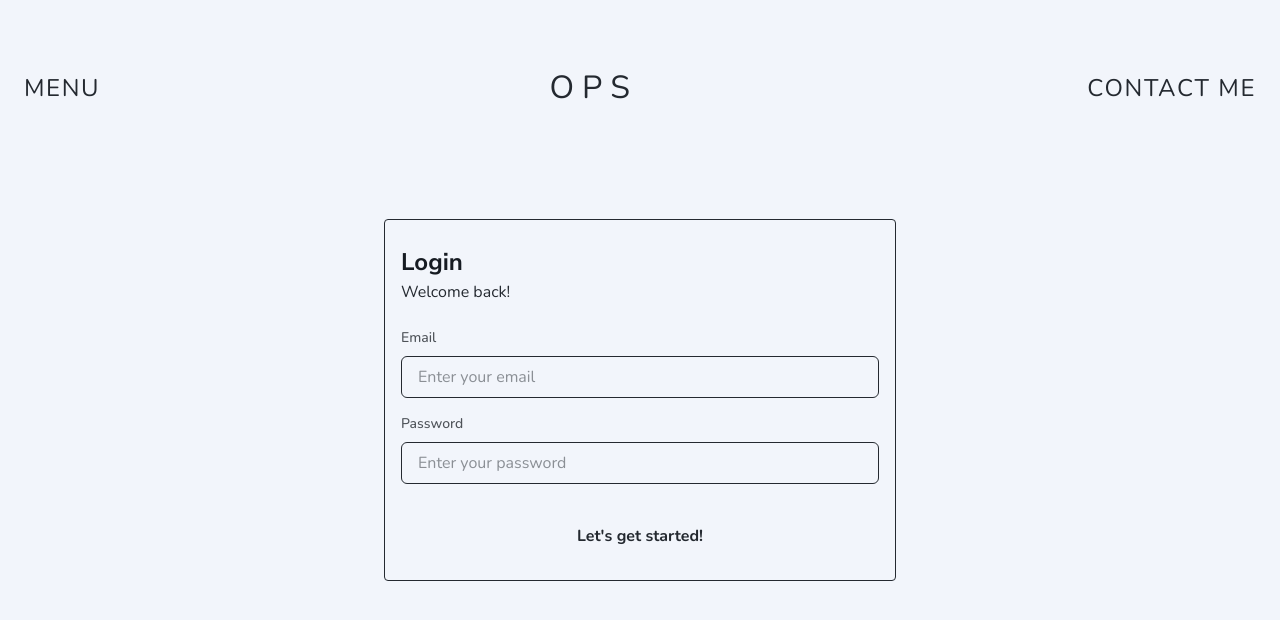
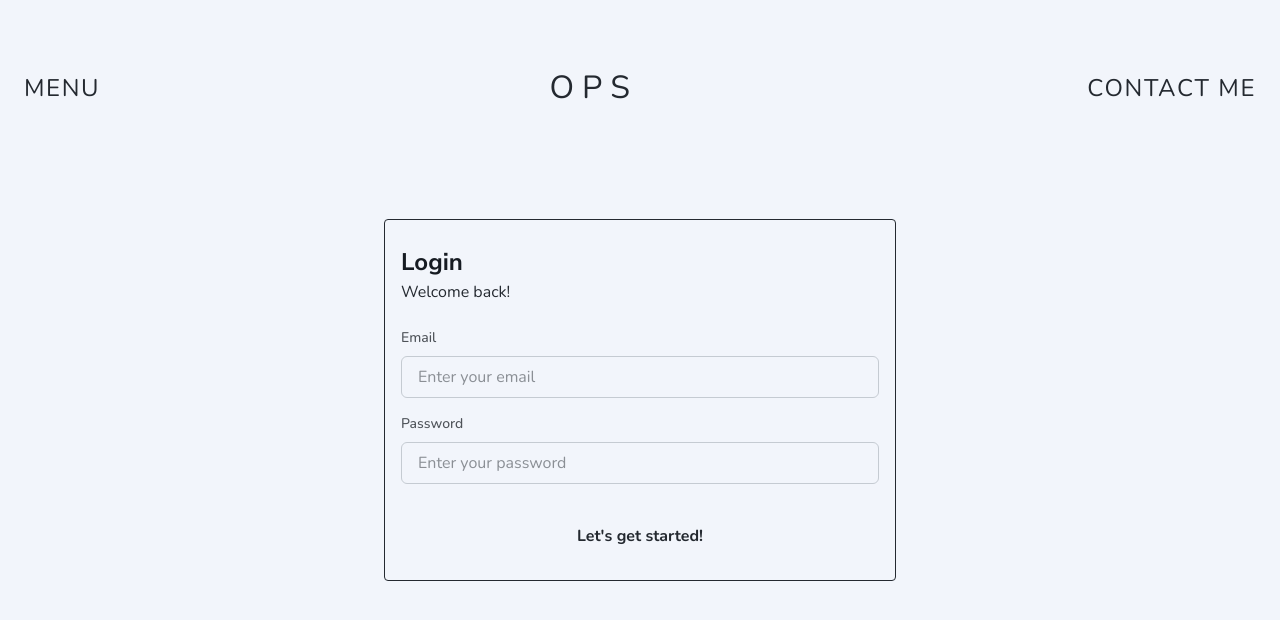
Before and after one commit to cynessa-dev/ops, a Next.js app: page /portal/login in a window 1280 px wide. Shown: the top 620 px of the page. Built offline with nearby package versions, Linux system fonts and the light colour scheme; no server answers.

Commit message:
💄 style(inputField): update color variables to use generated tokens for consistency

```diff
--- a/components/inputField.tsx
+++ b/components/inputField.tsx
@@ -21,7 +21,7 @@ export default function InputField({
         placeholder={placeholder}
         value={value}
         onChange={onChange}
-        className="w-full px-4 py-2 border border-(--border) rounded-md focus:outline-none focus:ring focus:ring-(--secondary)"
+        className="w-full px-4 py-2 border border-border rounded-md focus:outline-none focus:ring focus:ring-secondary"
       />
     </div>
   );
```
